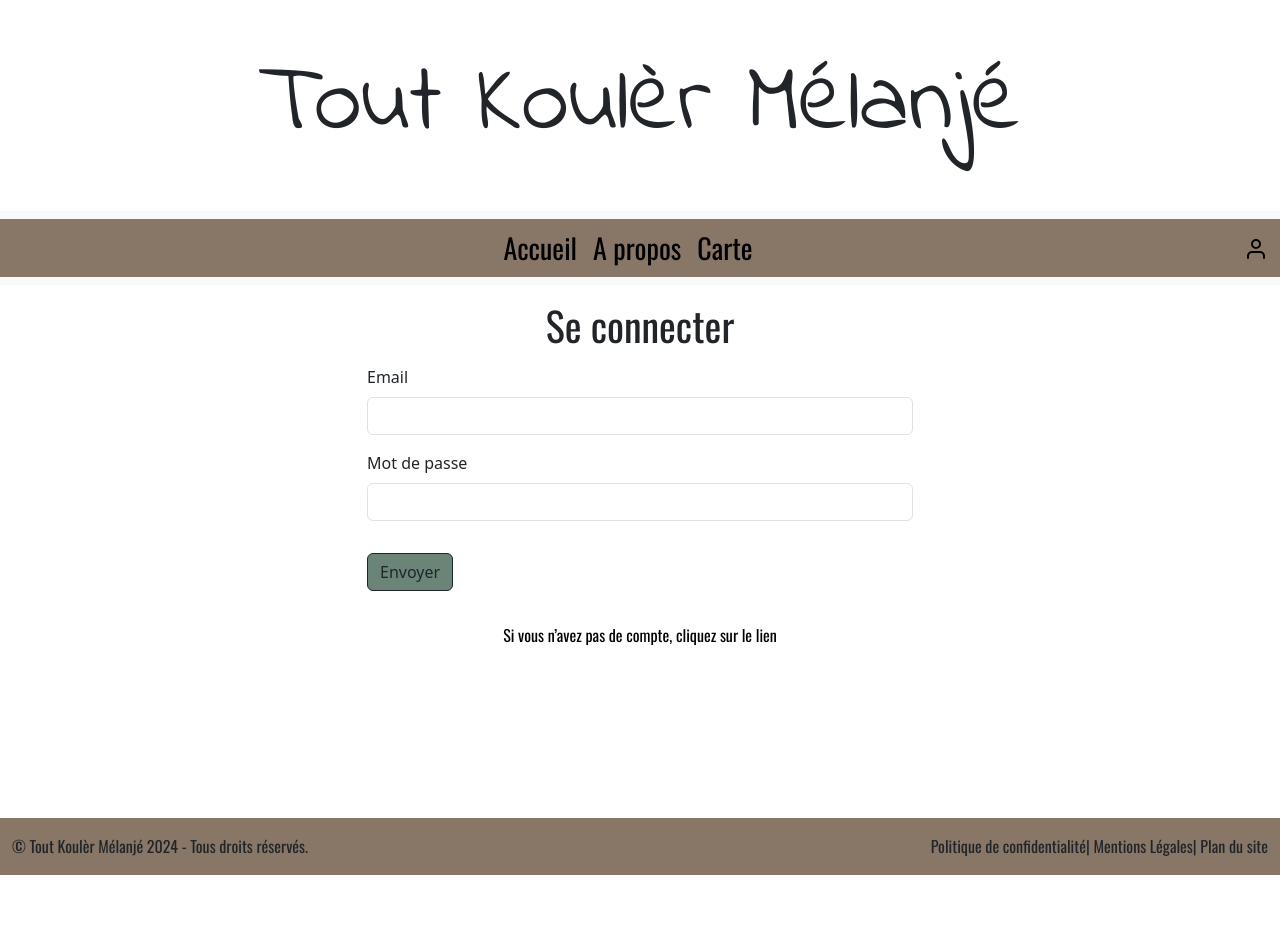
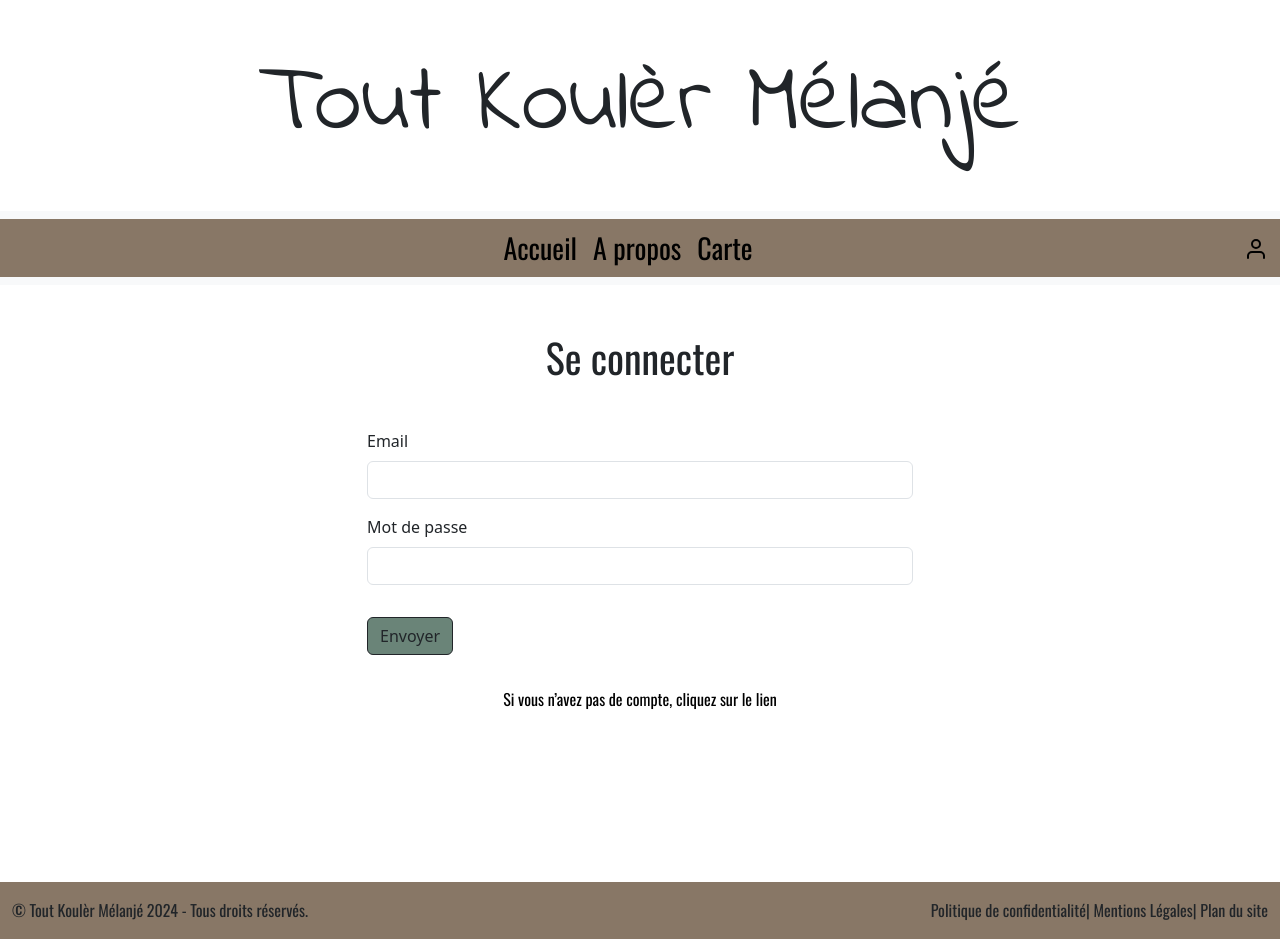
Before and after one commit to Lindsay92/tkm-project, a Vue app in the folder tkm-ui/: page /login in a window 1280 px wide. Before the commit the page ends 875 px from the top, so only its background shows below. Built offline with nearby package versions, Linux system fonts and the light colour scheme; no server answers.

Commit message:
update margin for title in all components

```diff
--- a/tkm-ui/src/components/routes/ActivitiesList.vue
+++ b/tkm-ui/src/components/routes/ActivitiesList.vue
@@ -18,7 +18,7 @@ export default {
 </script>
 
 <template>
-    <h1 class="text-center m-4">Les activités et restaurants proposés</h1>
+    <h1 class="text-center m-5">Les activités et restaurants proposés</h1>
 
             <section class="m-5">
                 <div class="input-group">
--- a/tkm-ui/src/components/routes/AuthPage.vue
+++ b/tkm-ui/src/components/routes/AuthPage.vue
@@ -1,5 +1,5 @@
 <template>
-    <h1 class="text-center m-3">S'enregistrer</h1>
+    <h1 class="text-center m-5">S'enregistrer</h1>
 
         <form class="container col-12 col-md-6 p-3">
             <div class="mb-3">
--- a/tkm-ui/src/components/routes/LoginPage.vue
+++ b/tkm-ui/src/components/routes/LoginPage.vue
@@ -3,7 +3,7 @@ import { RouterLink } from 'vue-router';
 </script>
 
 <template>
-    <h1 class="text-center m-3">Se connecter</h1>
+    <h1 class="text-center m-5">Se connecter</h1>
         <section class="row justify-content-center">
             <form class="col-12 col-md-6">
                 <div class="mb-3">
```
